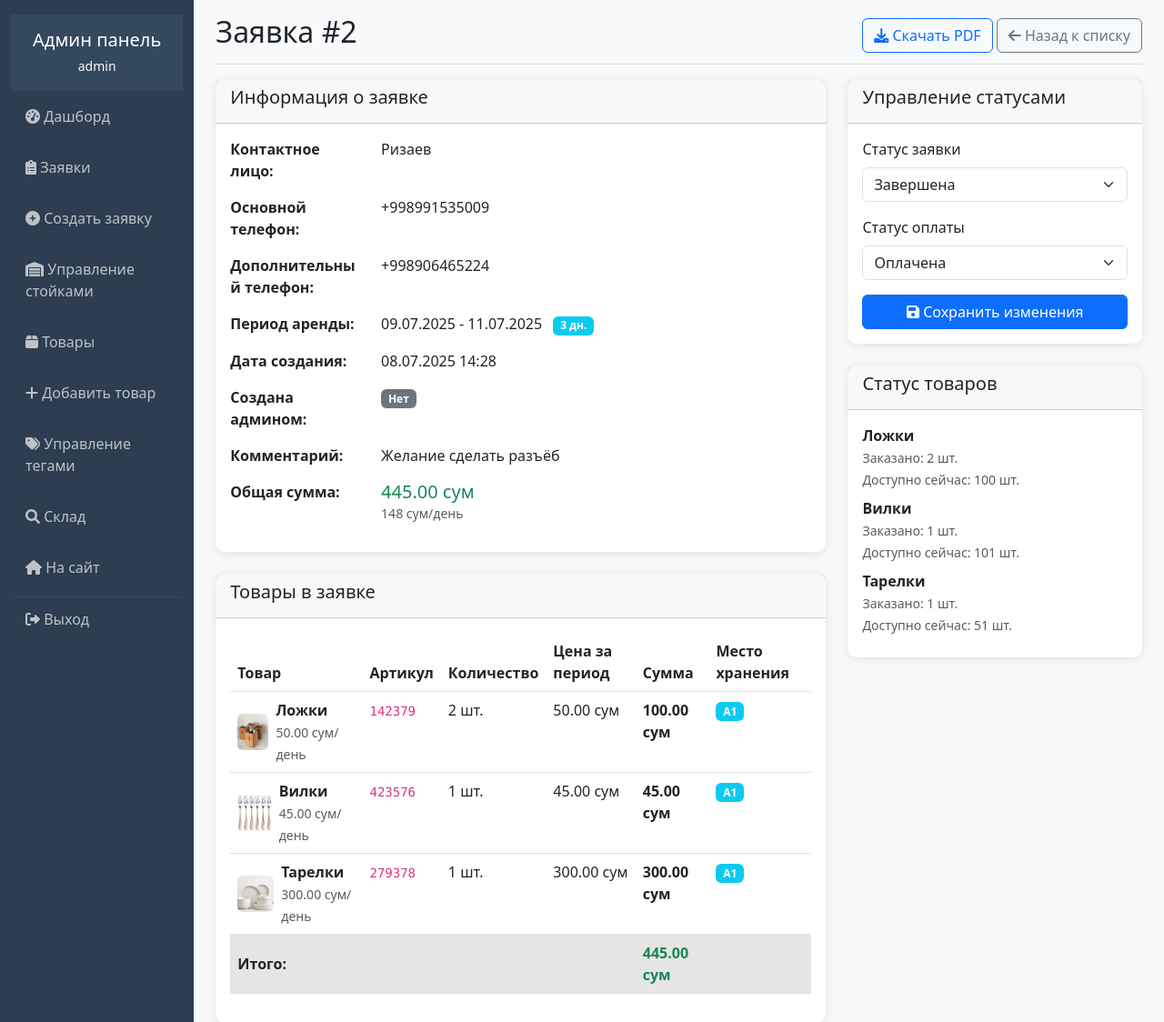
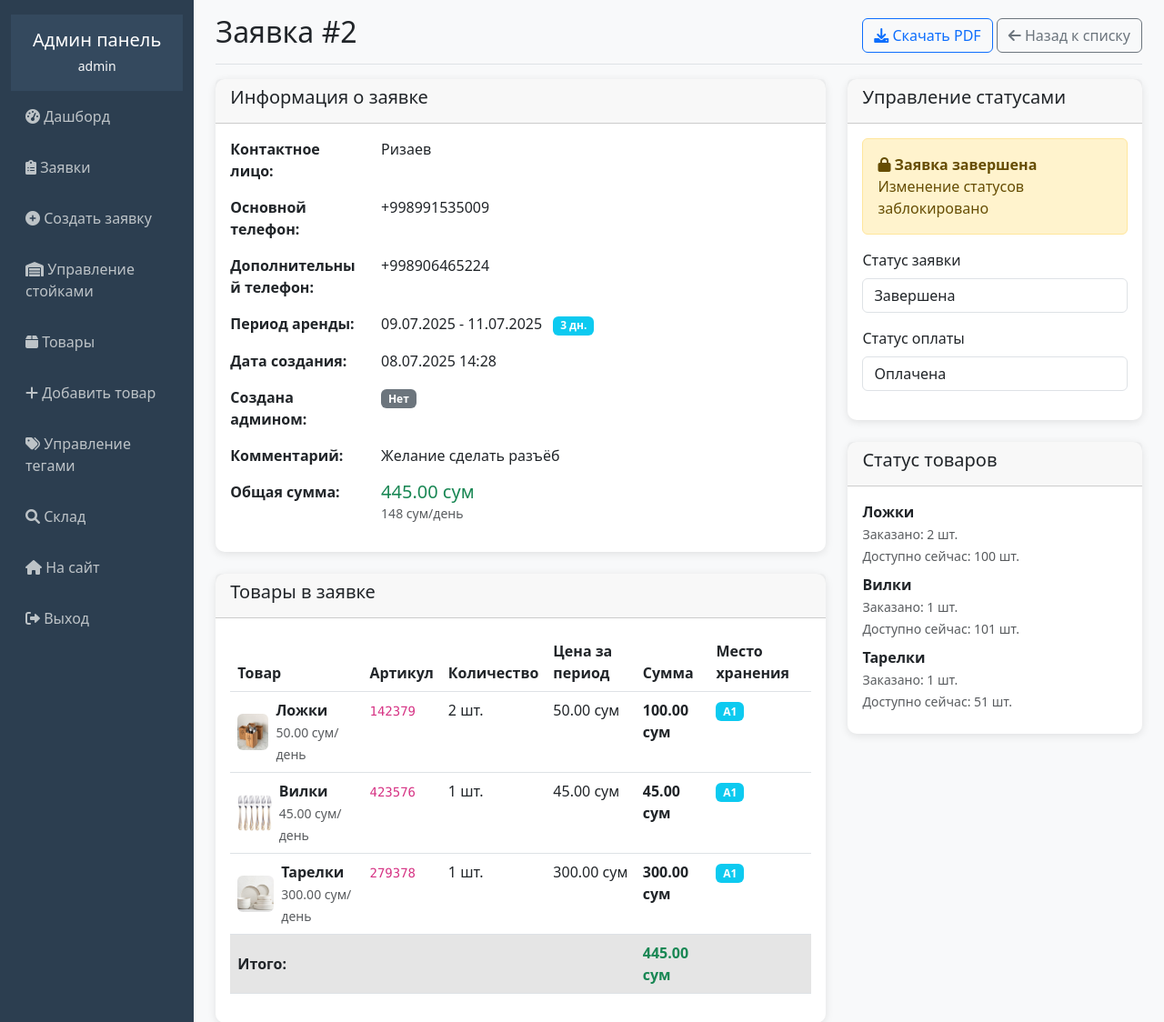
Before and after one commit to TheRizaev/rent, a Django app: page /superuser/orders/2/ in a window 1280 px wide. Shown: the top 1124 px of the page at 91% size. Run offline with Django 3.2, Linux system fonts and the light colour scheme; a user stored in the database is signed in; data comes from the database, SQL or seed files in the repository; some libraries are stand-ins or nearby versions.

Commit message:
Add files via upload

```diff
--- a/rental/admin_views.py
+++ b/rental/admin_views.py
@@ -35,15 +35,12 @@ def admin_orders(request):
 
     status_filter = request.GET.get('status', '')
     if status_filter:
-        orders = orders.filter(
-            Q(contact_person__icontains=search_query) |
-            Q(phone1__icontains=search_query) |
-            Q(id__icontains=search_query)
-        )
+        orders = orders.filter(status=status_filter)
 
     search_query = request.GET.get('search', '')
     if search_query:
-        # ИСПРАВЛЕНО: Используем icontains для поиска без учета регистра
+        # ИСПРАВЛЕНО: Правильный поиск без учета регистра по подстроке
+        search_query = search_query.strip()  # Убираем лишние пробелы
         orders = orders.filter(
             Q(contact_person__icontains=search_query) |
             Q(phone1__icontains=search_query) |
@@ -69,7 +66,7 @@ def update_order_status(request, order_id):
         new_status = request.POST.get('status')
         new_payment_status = request.POST.get('payment_status')
 
-        # Проверяем, не пытается ли пользователь изменить уже завершенную заявку
+        # ИСПРАВЛЕНО: Проверяем, не пытается ли пользователь изменить завершенную заявку
         if order.status == 'completed':
             return JsonResponse({
                 'success': False,
@@ -119,7 +116,14 @@ def update_order_status(request, order_id):
 
             order.status = new_status
 
+        # ИСПРАВЛЕНО: Проверяем статус заявки перед изменением статуса оплаты
         if new_payment_status:
+            # Если заявка завершена, запрещаем изменение статуса оплаты
+            if order.status == 'completed':
+                return JsonResponse({
+                    'success': False,
+                    'error': 'Нельзя изменить статус оплаты завершенной заявки!'
+                })
             order.payment_status = new_payment_status
 
         order.save()
@@ -240,7 +244,7 @@ def product_management(request):
 
     search_query = request.GET.get('search', '')
     if search_query:
-        # ИСПРАВЛЕНО: Используем icontains для поиска без учета регистра
+        search_query = search_query.strip()  # Убираем лишние пробелы
         products = products.filter(
             Q(name__icontains=search_query) |
             Q(article__icontains=search_query) |
@@ -327,7 +331,8 @@ def inventory_view(request):
 
     search_query = request.GET.get('search', '')
     if search_query:
-        # ИСПРАВЛЕНО: Используем icontains для поиска без учета регистра
+        # ИСПРАВЛЕНО: Правильный поиск без учета регистра по подстроке
+        search_query = search_query.strip()  # Убираем лишние пробелы
         products = products.filter(
             Q(name__icontains=search_query) |
             Q(article__icontains=search_query) |
--- a/rental/views.py
+++ b/rental/views.py
@@ -28,7 +28,8 @@ def product_list(request):
     tag_filter = request.GET.get('tag', '')
 
     if search_query:
-        # ИСПРАВЛЕНО: Используем icontains для поиска без учета регистра
+        # ИСПРАВЛЕНО: Правильный поиск без учета регистра по подстроке
+        search_query = search_query.strip()  # Убираем лишние пробелы
         products = products.filter(
             Q(name__icontains=search_query) |
             Q(article__icontains=search_query) |
--- a/rental_project/urls.py
+++ b/rental_project/urls.py
@@ -2,17 +2,18 @@ from django.contrib import admin
 from django.urls import path, include
 from django.conf import settings
 from django.conf.urls.static import static
+from django.contrib.auth import views as auth_views
 
 urlpatterns = [
     path('admin/', admin.site.urls),
     path('superuser/', include('rental.admin_urls')),
+    path('admin/logout/', auth_views.LogoutView.as_view(next_page='/'), name='admin_logout'),
+    path('logout/', auth_views.LogoutView.as_view(next_page='/'), name='logout'),
     path('', include('rental.urls')),
 ]
 
-# ИСПРАВЛЕНО: Добавляем обслуживание медиа файлов как для DEBUG=True, так и для продакшена
 if settings.DEBUG:
     urlpatterns += static(settings.MEDIA_URL, document_root=settings.MEDIA_ROOT)
     urlpatterns += static(settings.STATIC_URL, document_root=settings.STATIC_ROOT)
 else:
-    # Для продакшена тоже добавляем, но обычно это делает веб-сервер
     urlpatterns += static(settings.MEDIA_URL, document_root=settings.MEDIA_ROOT)
--- a/templates/rental/admin/base_admin.html
+++ b/templates/rental/admin/base_admin.html
@@ -138,9 +138,13 @@
                             </a>
                         </li>
                         <li class="nav-item">
-                            <a class="nav-link logout-btn" href="/admin/logout/" onclick="return confirm('Вы действительно хотите выйти?')">
-                                <i class="fas fa-sign-out-alt"></i> Выход
-                            </a>
+                            <!-- ИСПРАВЛЕНО: Правильная ссылка на выход с формой -->
+                            <form method="post" action="{% url 'logout' %}" style="display: inline;">
+                                {% csrf_token %}
+                                <button type="submit" class="nav-link logout-btn border-0 bg-transparent w-100 text-start" onclick="return confirm('Вы действительно хотите выйти?')">
+                                    <i class="fas fa-sign-out-alt"></i> Выход
+                                </button>
+                            </form>
                         </li>
                     </ul>
                 </div>
@@ -166,3 +170,4 @@
     <script src="https://cdnjs.cloudflare.com/ajax/libs/bootstrap/5.3.0/js/bootstrap.bundle.min.js"></script>
     {% block extra_js %}{% endblock %}
 </body>
+</html>
--- a/templates/rental/admin/order_detail.html
+++ b/templates/rental/admin/order_detail.html
@@ -131,6 +131,24 @@
                 <h5>Управление статусами</h5>
             </div>
             <div class="card-body">
+                <!-- ИСПРАВЛЕНО: Показываем предупреждение для завершенных заявок -->
+                {% if order.status == 'completed' %}
+                    <div class="alert alert-warning">
+                        <i class="fas fa-lock"></i>
+                        <strong>Заявка завершена</strong><br>
+                        Изменение статусов заблокировано
+                    </div>
+
+                    <div class="mb-3">
+                        <label class="form-label">Статус заявки</label>
+                        <input type="text" class="form-control" value="Завершена" readonly>
+                    </div>
+
+                    <div class="mb-3">
+                        <label class="form-label">Статус оплаты</label>
+                        <input type="text" class="form-control" value="{% if order.payment_status == 'paid' %}Оплачена{% else %}Не оплачена{% endif %}" readonly>
+                    </div>
+                {% else %}
                     <form id="statusForm">
                         {% csrf_token %}
                         <div class="mb-3">
@@ -155,6 +173,7 @@
                             <i class="fas fa-save"></i> Сохранить изменения
                         </button>
                     </form>
+                {% endif %}
             </div>
         </div>
 
@@ -180,6 +199,8 @@
 
 {% block extra_js %}
 <script>
+// ИСПРАВЛЕНО: Обработка формы только для незавершенных заявок
+{% if order.status != 'completed' %}
 document.getElementById('statusForm').addEventListener('submit', function(e) {
     e.preventDefault();
 
@@ -221,5 +242,6 @@ document.getElementById('statusForm').addEventListener('submit', function(e) {
         document.querySelector('main').insertBefore(alert, document.querySelector('main').firstChild);
     });
 });
+{% endif %}
 </script>
 {% endblock %}
--- a/templates/rental/admin/orders.html
+++ b/templates/rental/admin/orders.html
@@ -71,12 +71,14 @@
                             {% endif %}
                         </td>
                         <td>
+                            <!-- ИСПРАВЛЕНО: Отключаем изменение статуса оплаты для завершенных заявок -->
                             {% if order.status == 'completed' %}
                                 {% if order.payment_status == 'paid' %}
                                     <span class="badge bg-success">Оплачена</span>
                                 {% else %}
                                     <span class="badge bg-danger">Не оплачена</span>
                                 {% endif %}
+                                <small class="text-muted d-block">Изменение запрещено</small>
                             {% else %}
                                 <select class="form-select form-select-sm payment-select" data-order-id="{{ order.id }}" data-original-value="{{ order.payment_status }}">
                                     <option value="unpaid" {% if order.payment_status == 'unpaid' %}selected{% endif %}>Не оплачена</option>
@@ -123,7 +125,7 @@ document.addEventListener('DOMContentLoaded', function() {
         return '';
     }
 
-    // Обработка изменения статуса заявки
+    // Обработка изменения статуса заявки и оплаты
     document.querySelectorAll('.status-select, .payment-select').forEach(function(select) {
         select.addEventListener('change', function() {
             const orderId = this.dataset.orderId;
```
Lines whose indentation alone changed are shown as unchanged.
